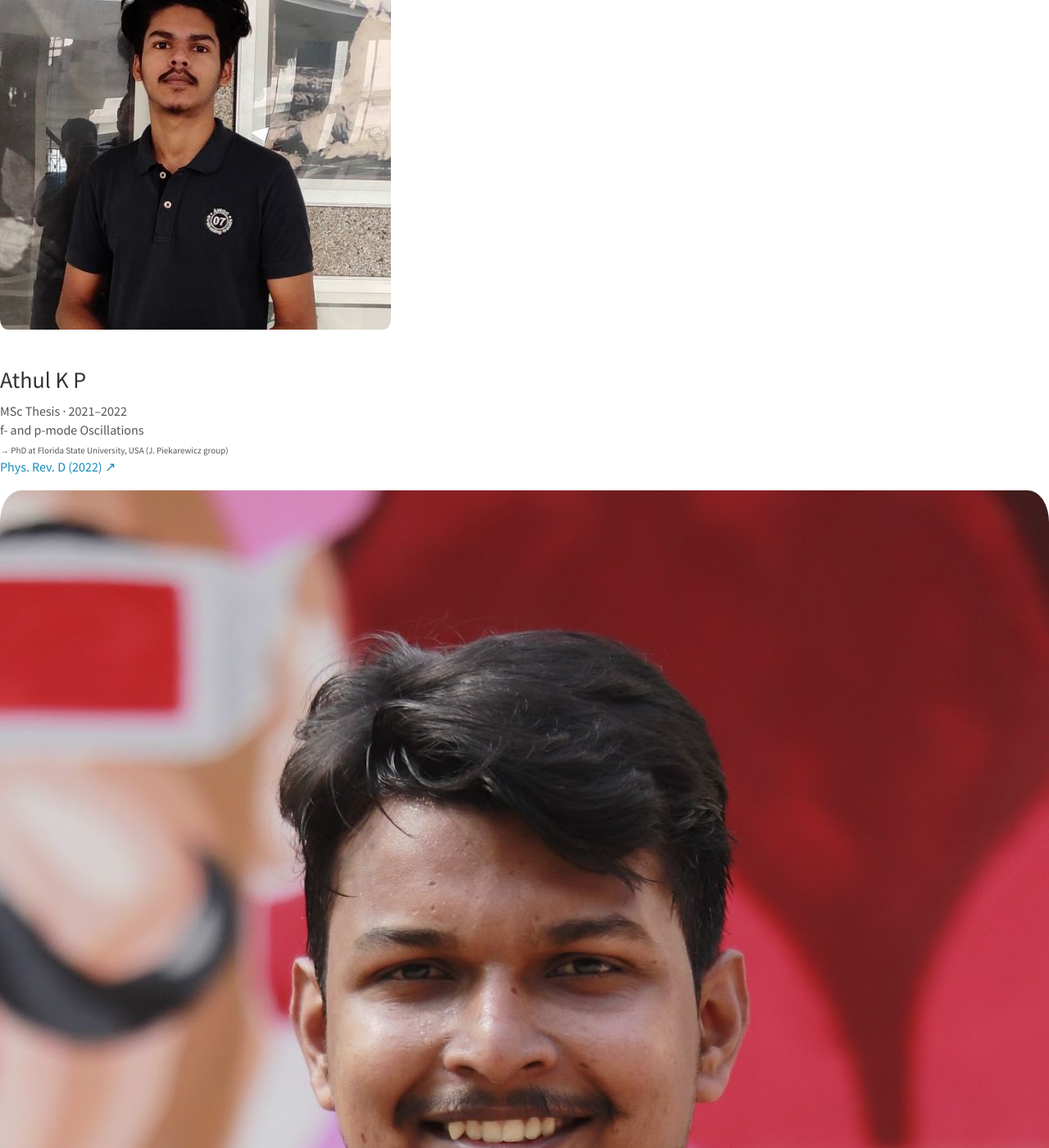
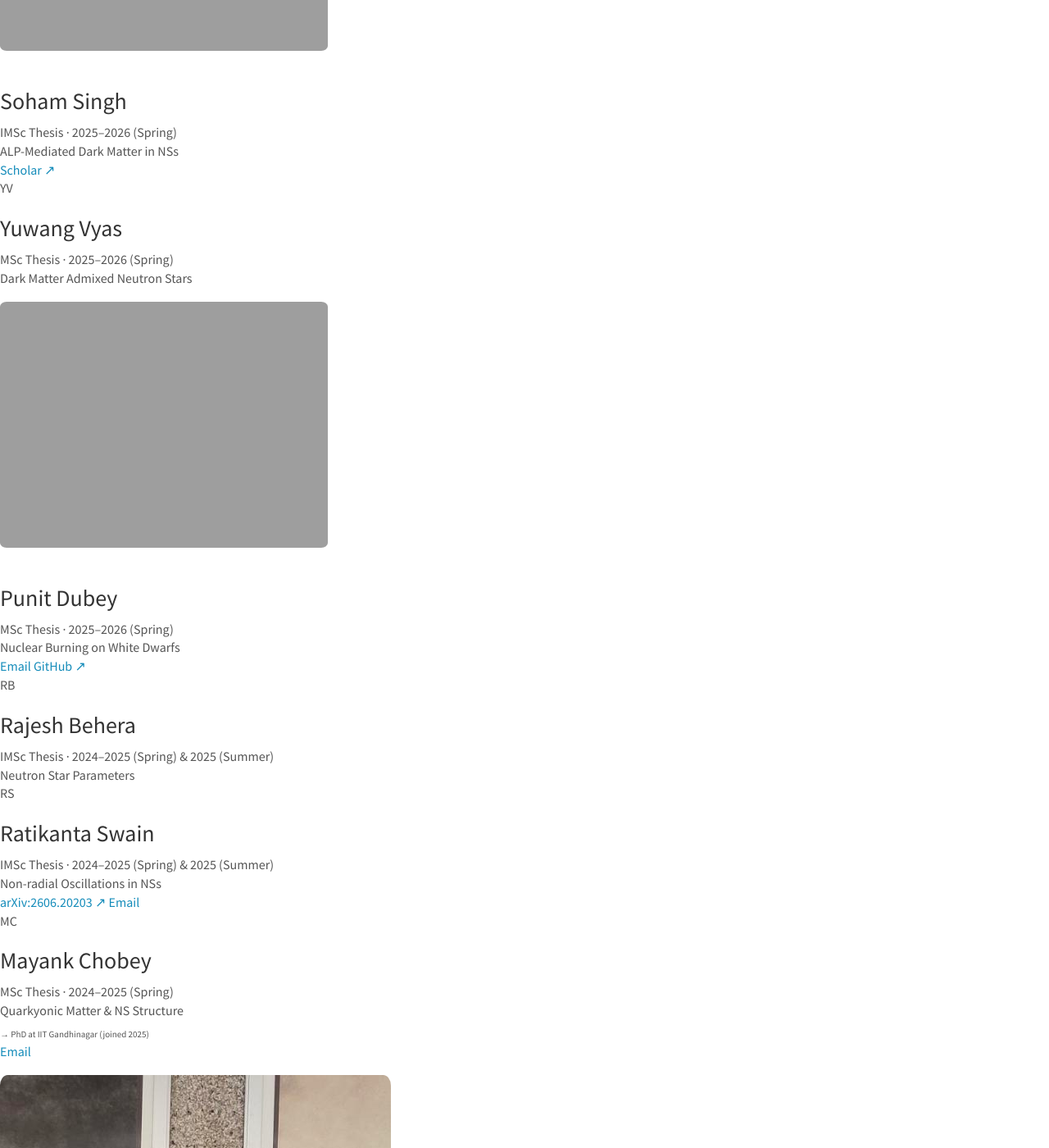
Before and after one commit to bharatiop/bharatiop.github.io, a Jekyll site: the page built from _pages/team.md, in a window 1280 px wide and 1400 px high, scrolled down 5964 px. Shown: the whole window at 82% size. Built offline with Jekyll 4.4.1, drawn with Linux system fonts in a browser that asks for light colours.

Commit message:
Add files via upload

```diff
--- a/_pages/team.md
+++ b/_pages/team.md
@@ -161,6 +161,81 @@ permalink: /team/
 
     <div class="team-card">
       <div class="team-avatar">
+        <img src="{{ site.url }}{{ site.baseurl }}/images/teampic/soham_pic.jpg" alt="Soham Singh"
+             onerror="this.parentElement.classList.add('initials');this.parentElement.textContent='SS';this.remove()">
+      </div>
+      <h3>Soham Singh</h3>
+      <div class="role">IMSc Thesis · 2025–2026 (Spring)</div>
+      <span class="tag">ALP-Mediated Dark Matter in NSs</span>
+      <div class="team-links mt-4">
+        <a href="https://scholar.google.com/citations?user=4ipOCM4AAAAJ&amp;hl=en" class="tag" target="_blank" rel="noopener">Scholar ↗</a>
+      </div>
+    </div>
+
+    <div class="team-card">
+      <div class="team-avatar">
+        <img src="{{ site.url }}{{ site.baseurl }}/images/teampic/dummy.png" alt="Yuwang Vyas"
+             onerror="this.parentElement.classList.add('initials');this.parentElement.textContent='YV';this.remove()">
+      </div>
+      <h3>Yuwang Vyas</h3>
+      <div class="role">MSc Thesis · 2025–2026 (Spring)</div>
+      <span class="tag">Dark Matter Admixed Neutron Stars</span>
+    </div>
+
+    <div class="team-card">
+      <div class="team-avatar">
+        <img src="{{ site.url }}{{ site.baseurl }}/images/teampic/punit_pic.jpg" alt="Punit Dubey"
+             onerror="this.parentElement.classList.add('initials');this.parentElement.textContent='PD';this.remove()">
+      </div>
+      <h3>Punit Dubey</h3>
+      <div class="role">MSc Thesis · 2025–2026 (Spring)</div>
+      <span class="tag">Nuclear Burning on White Dwarfs</span>
+      <div class="team-links mt-4">
+        <a href="mailto:punitdubey214@gmail.com" class="tag">Email</a>
+        <a href="https://github.com/punitdubey214-creator" class="tag" target="_blank" rel="noopener">GitHub ↗</a>
+      </div>
+    </div>
+
+    <div class="team-card">
+      <div class="team-avatar">
+        <img src="{{ site.url }}{{ site.baseurl }}/images/teampic/dummy.png" alt="Rajesh Behera"
+             onerror="this.parentElement.classList.add('initials');this.parentElement.textContent='RB';this.remove()">
+      </div>
+      <h3>Rajesh Behera</h3>
+      <div class="role">IMSc Thesis · 2024–2025 (Spring) &amp; 2025 (Summer)</div>
+      <span class="tag">Neutron Star Parameters</span>
+    </div>
+
+    <div class="team-card">
+      <div class="team-avatar">
+        <img src="{{ site.url }}{{ site.baseurl }}/images/teampic/dummy.png" alt="Ratikanta Swain"
+             onerror="this.parentElement.classList.add('initials');this.parentElement.textContent='RS';this.remove()">
+      </div>
+      <h3>Ratikanta Swain</h3>
+      <div class="role">IMSc Thesis · 2024–2025 (Spring) &amp; 2025 (Summer)</div>
+      <span class="tag">Non-radial Oscillations in NSs</span>
+      <div class="team-links mt-4">
+        <a href="https://arxiv.org/abs/2606.20203" class="tag" target="_blank" rel="noopener">arXiv:2606.20203 ↗</a>
+        <a href="mailto:swainratikanta2000@gmail.com" class="tag">Email</a>
+      </div>
+    </div>
+
+    <div class="team-card">
+      <div class="team-avatar">
+        <img src="{{ site.url }}{{ site.baseurl }}/images/teampic/dummy.png" alt="Mayank Chobey"
+             onerror="this.parentElement.classList.add('initials');this.parentElement.textContent='MC';this.remove()">
+      </div>
+      <h3>Mayank Chobey</h3>
+      <div class="role">MSc Thesis · 2024–2025 (Spring)</div>
+      <span class="tag">Quarkyonic Matter &amp; NS Structure</span>
+      <div style="margin-top:4px;"><span class="tag tag-green" style="font-size:11px;">→ PhD at IIT Gandhinagar (joined 2025)</span></div>
+      <div class="team-links mt-4">
+        <a href="mailto:mayank.chobey@iitgn.ac.in" class="tag">Email</a>
+      </div>
+    </div>
+
+    <div class="team-card">
+      <div class="team-avatar">
         <img src="{{ site.url }}{{ site.baseurl }}/images/teampic/athul_pic.png" alt="Athul K P"
              onerror="this.parentElement.classList.add('initials');this.parentElement.textContent='AK';this.remove()">
       </div>
```
